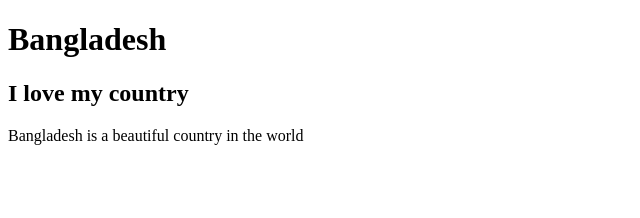
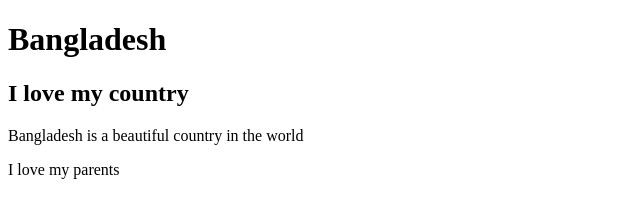
Before and after one commit to anup-paul/practiceN, a plain HTML site: page index.html in a window 1280 px wide. Shown: the whole page, without its empty margins (0-640 px from the left). Drawn offline with Linux system fonts and the light colour scheme.

Commit message:
afterHostig

```diff
--- a/index.html
+++ b/index.html
@@ -9,6 +9,7 @@
     <H1>Bangladesh</H1>
     <h2>I love my country</h2>
     <p>Bangladesh is a beautiful country in the world</p>
+    <p>I love my parents</p>
 
 </body>
 </html>
```
